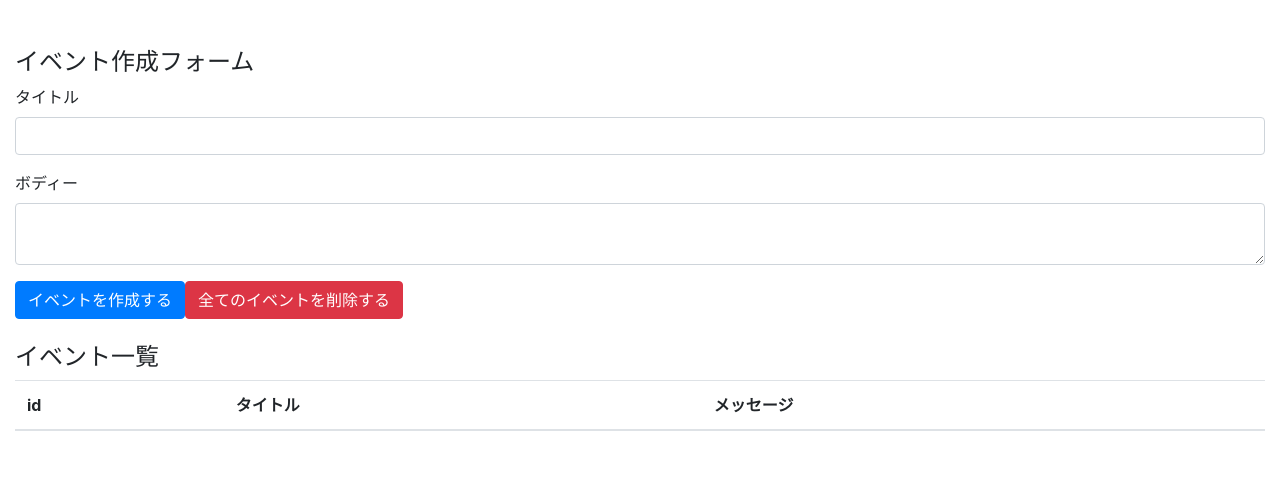
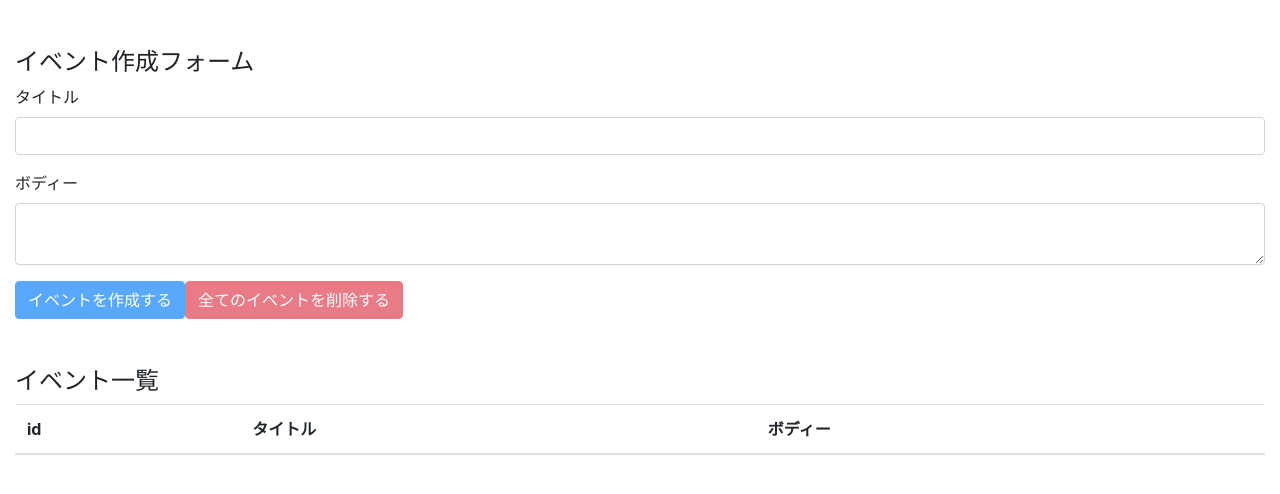
Before and after one commit to kazu-S-1110/React-Hook-practice, a React (Create React App) app in the folder react-hooks-practice/: page / in a window 1280 px wide. Shown: the top 494 px of the page. Built offline with nearby package versions, Linux system fonts and the light colour scheme.

Commit message:
implement all events deletion feature

```diff
--- a/react-hooks-practice/src/components/App.js
+++ b/react-hooks-practice/src/components/App.js
@@ -19,6 +19,15 @@ const App = () => {
     setBody("")
   }
 
+  const deleteAllEvents = e => {
+    e.preventDefault()
+    const result = window.confirm("全てのイベントを本当に削除しても良いですか？") //削除前に確認メッセージを実装
+    if (result) dispatch({ type: "DELETE_ALL_EVENT" })
+  }
+
+  //タイトルが空かボディが空の場合、ボタンを無効化
+  const unCreatable =  title === "" || body === ""
+
   return (
     <>
       <div className="container-fluid mt-5">
@@ -35,18 +44,18 @@ const App = () => {
             <textarea type="text" className="form-control" id="formEventBody" value={body} onChange={e => setBody(e.target.value)}/>
           </div>
 
-          <button className="btn btn-primary" onClick={addEvent}>イベントを作成する</button>
-          <button className="btn btn-danger">全てのイベントを削除する</button>
+          <button className="btn btn-primary" disabled={unCreatable} onClick={addEvent}>イベントを作成する</button>
+          <button className="btn btn-danger" disabled={state.length === 0} onClick={deleteAllEvents}>全てのイベントを削除する</button>
 
         </form>
 
-        <h4 className="mt-4">イベント一覧</h4>
+        <h4 className="mt-5">イベント一覧</h4>
         <table className="table table-hover">
           <thead>
             <tr>
               <th>id</th>
               <th>タイトル</th>
-              <th>メッセージ</th>
+              <th>ボディー</th>
             </tr>
           </thead>
           <tbody>
--- a/react-hooks-practice/src/components/event.js
+++ b/react-hooks-practice/src/components/event.js
@@ -3,7 +3,9 @@ import React from "react"
 const Event = ({ dispatch, event}) => {
   const id = event.id
   const handleClickDeleteBtn = () => {
-    dispatch({type:"DELETE_EVENT",id})
+    const result = window.confirm(`id=${id}を本当に削除しても良いですか？`)
+    if (result) dispatch({ type: "DELETE_EVENT", id })
+
   }
   return (
   <tr>
```
